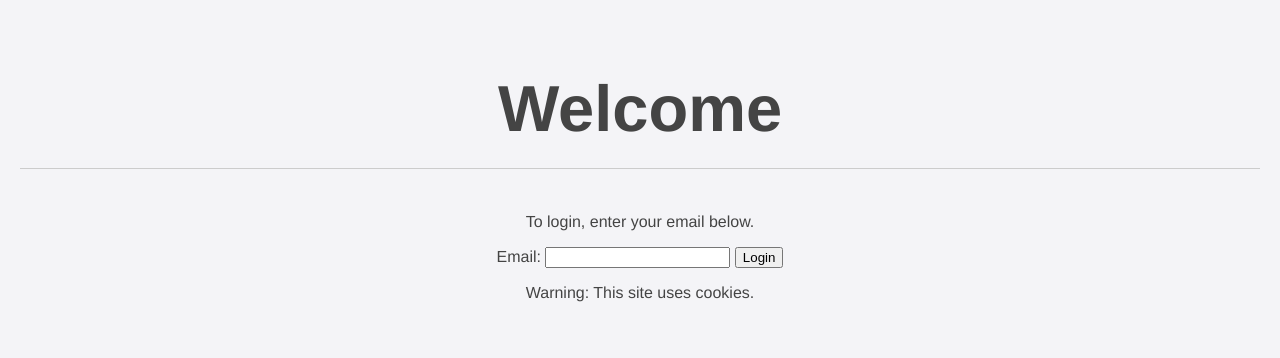
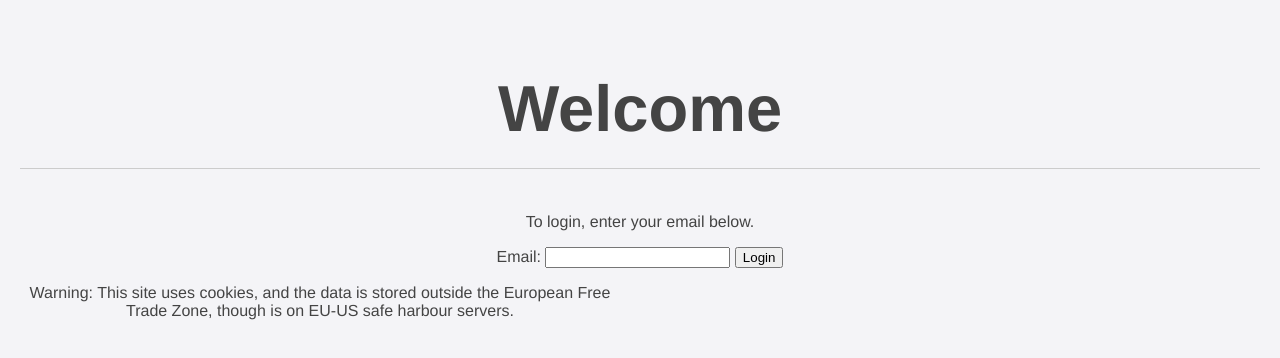
Before and after one commit to note-thingy/boxle-2, a website: page public/index.html in a window 1280 px wide. Drawn offline with nearby package versions, Linux system fonts and the light colour scheme; files that its build step writes are made by us from their sources.

Commit message:
Extended EU data notice.

```diff
--- a/public/index.html
+++ b/public/index.html
@@ -13,8 +13,8 @@
       <input name="user" type="text">
       <input type="submit" value="Login">
     </form>
-    <p>
-      Warning: This site uses cookies.
+    <p id="legal" style="width: 90%; max-width: 600px;">
+      Warning: This site uses cookies, and the data is stored outside the European Free Trade Zone, though is on EU-US safe harbour servers.
     </p>
   </body>
 </html>
```
